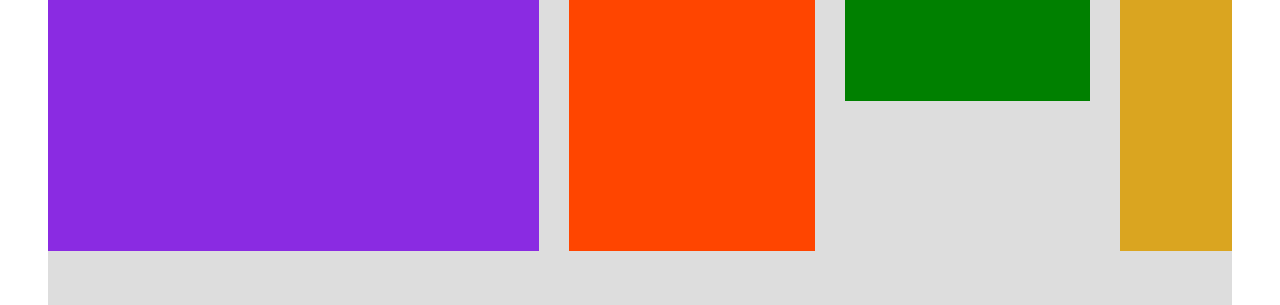
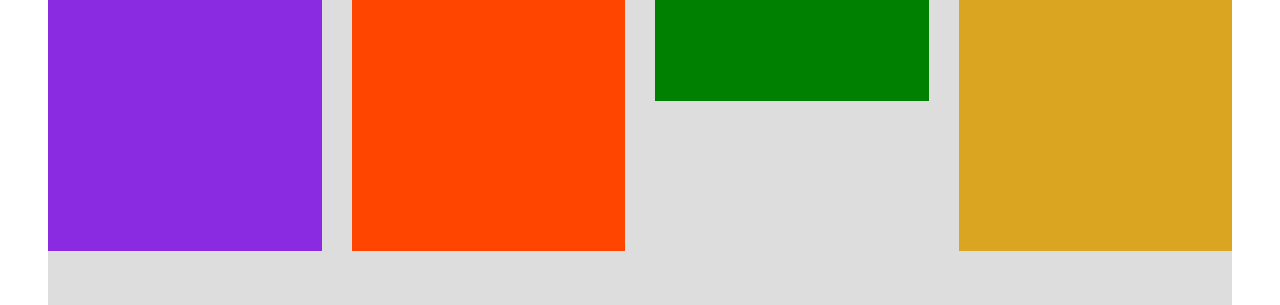
Before and after one commit to mikeqiu2011/css, a plain HTML site: page css-grid.html in a window 1280 px wide. Shown: the part 89-394 px from the top of the page. Drawn offline with Linux system fonts and the light colour scheme.

Commit message:
repeat 1fr for 4 times

```diff
--- a/css-grid.html
+++ b/css-grid.html
@@ -41,7 +41,8 @@
 
         /* CSS GRID */
         display: grid;
-        grid-template-columns: 2fr 1fr 1fr auto;
+        /* grid-template-columns: 2fr 1fr 1fr auto; */
+        grid-template-columns: repeat(4, 1fr);
         grid-template-rows: 300px 200px;
 
         /* gap: 30px; */
```
